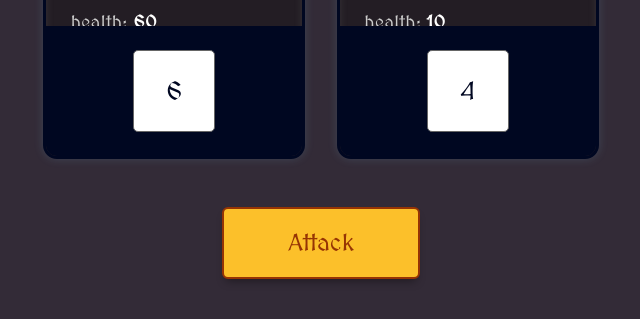
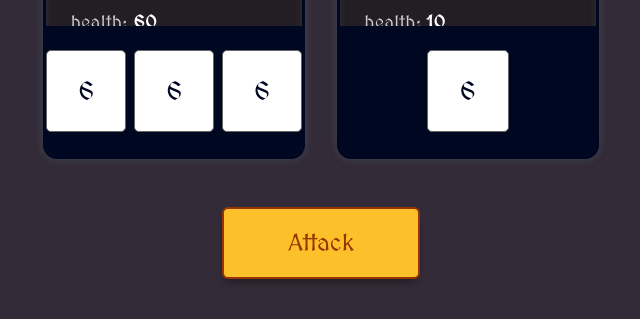
Before and after one commit to klaosiroth/next-level-js, a plain HTML site: page index.html in a window 1280 px wide. Shown: the part 335-654 px from the top of the page, without its empty margins (319-959 px from the left). Drawn offline with Linux system fonts and the light colour scheme.

Commit message:
render multiple dice

```diff
--- a/index.css
+++ b/index.css
@@ -14,6 +14,7 @@ body {
 main {
   display: flex;
   flex-direction: column;
+  width: 100vw;
   align-items: center;
   margin-top: 0.5rem;
 }
--- a/index.js
+++ b/index.js
@@ -114,12 +114,57 @@ reducing the number of arguments to pass in from five to one.
 // 1. Deconstruct the data object
 // 2. Update the template string as necessary
 
+// const hero = {
+//   elementId: 'hero',
+//   name: 'Wizard',
+//   avatar: 'images/wizard.png',
+//   health: 60,
+//   diceRoll: 6,
+// };
+
+// const monster = {
+//   elementId: 'monster',
+//   name: 'Orc',
+//   avatar: 'images/orc.png',
+//   health: 10,
+//   diceRoll: 4,
+// };
+
+// function renderCharacter(data) {
+//   const { elementId, name, avatar, health, diceRoll } = data;
+//   document.getElementById(elementId).innerHTML = `
+//     <div class="character-card">
+//       <h4 class="name"> ${name} </h4>
+//       <img class="avatar" src="${avatar}" />
+//       <div class="health">health: <b> ${health} </b></div>
+//       <div class="dice-container">
+//         <div class="dice"> ${diceRoll} </div>
+//       </div>
+//     </div>`;
+// }
+
+// renderCharacter(hero);
+// renderCharacter(monster);
+
+/*
+CHALLENGE
+1. declare a let called diceHtml and initialize it with an empty
+string.
+2. Use a for loop to update diceHtml so that it contains the
+HTML for our dice. The number of dice needed is specificed in
+the diceCount property of the objects.
+3. Each dice should have the following HTML: <div class="dice">6</div>
+4. For now, each dice will display 6
+5. Swap out the diceRoll variable for diceHtml in the template
+*/
+
 const hero = {
   elementId: 'hero',
   name: 'Wizard',
   avatar: 'images/wizard.png',
   health: 60,
   diceRoll: 6,
+  diceCount: 3,
 };
 
 const monster = {
@@ -128,17 +173,24 @@ const monster = {
   avatar: 'images/orc.png',
   health: 10,
   diceRoll: 4,
+  diceCount: 1,
 };
 
 function renderCharacter(data) {
-  const { elementId, name, avatar, health, diceRoll } = data;
+  const { elementId, name, avatar, health, diceRoll, diceCount } = data;
+  let diceHtml = '';
+
+  for (let i = 0; i < diceCount; i++) {
+    diceHtml += `<div class="dice">6</div>`;
+  }
+
   document.getElementById(elementId).innerHTML = `
     <div class="character-card">
       <h4 class="name"> ${name} </h4>
       <img class="avatar" src="${avatar}" />
       <div class="health">health: <b> ${health} </b></div>
       <div class="dice-container">
-        <div class="dice"> ${diceRoll} </div>
+        ${diceHtml}
       </div>
     </div>`;
 }
```
